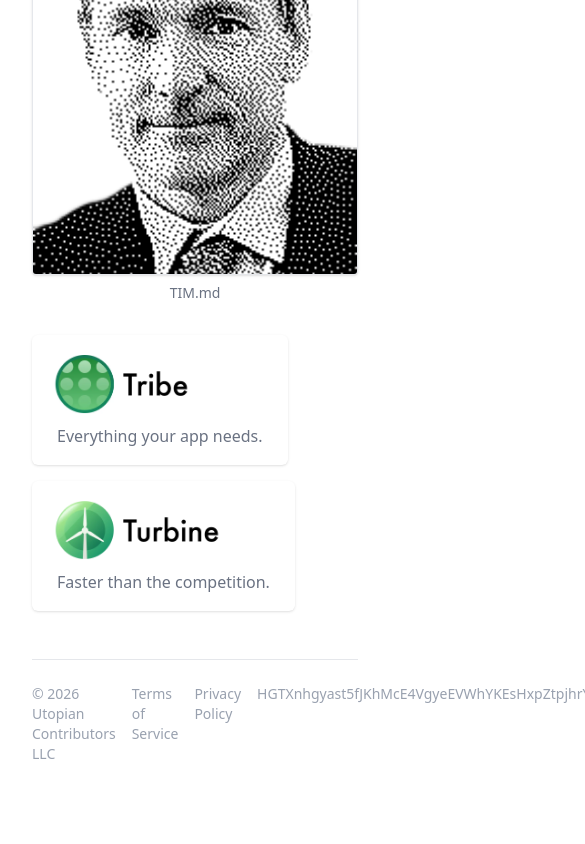
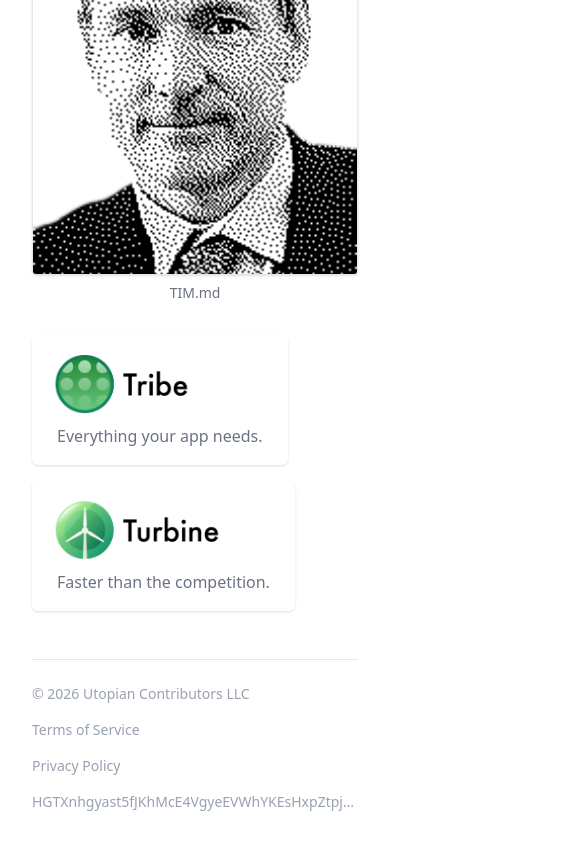
Before and after one commit to Utopian-Contributors/archive, a React (Vite) app: page / in a window 390 px wide. Shown: the part 2652-3496 px from the top of the page, 585 px wide, since content can reach past the window. Before the commit the page ends 3448 px from the top, so only its background shows below. Built offline with nearby package versions, Linux system fonts and the light colour scheme.

Commit message:
fix: footer

```diff
--- a/src/components/FileGrid.tsx
+++ b/src/components/FileGrid.tsx
@@ -49,7 +49,7 @@ function FileGrid({ files }: { files: FileEntry[] }) {
           </div>
         </div>
       </div>
-      <footer className="mt-12 pt-6 border-t border-gray-200 flex gap-4 text-sm text-gray-400">
+      <footer className="mt-12 pt-6 border-t border-gray-200 flex flex-col md:flex-row gap-4 text-sm text-gray-400">
         <p>© {new Date().getFullYear()} Utopian Contributors LLC</p>
         <a
           href="/terms-of-service.pdf"
@@ -67,7 +67,7 @@ function FileGrid({ files }: { files: FileEntry[] }) {
         >
           Privacy Policy
         </a>
-        <a href="https://pump.fun/coin/HGTXnhgyast5fJKhMcE4VgyeEVWhYKEsHxpZtpjhrYqA">
+        <a href="https://pump.fun/coin/HGTXnhgyast5fJKhMcE4VgyeEVWhYKEsHxpZtpjhrYqA" className="truncate">
           HGTXnhgyast5fJKhMcE4VgyeEVWhYKEsHxpZtpjhrYqA
         </a>
       </footer>
```
